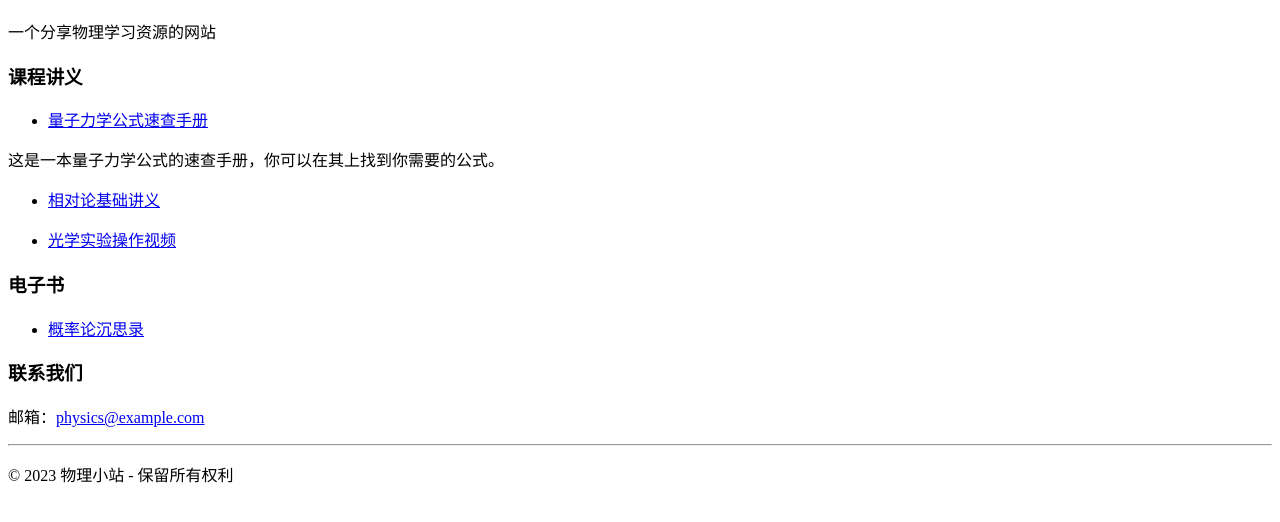
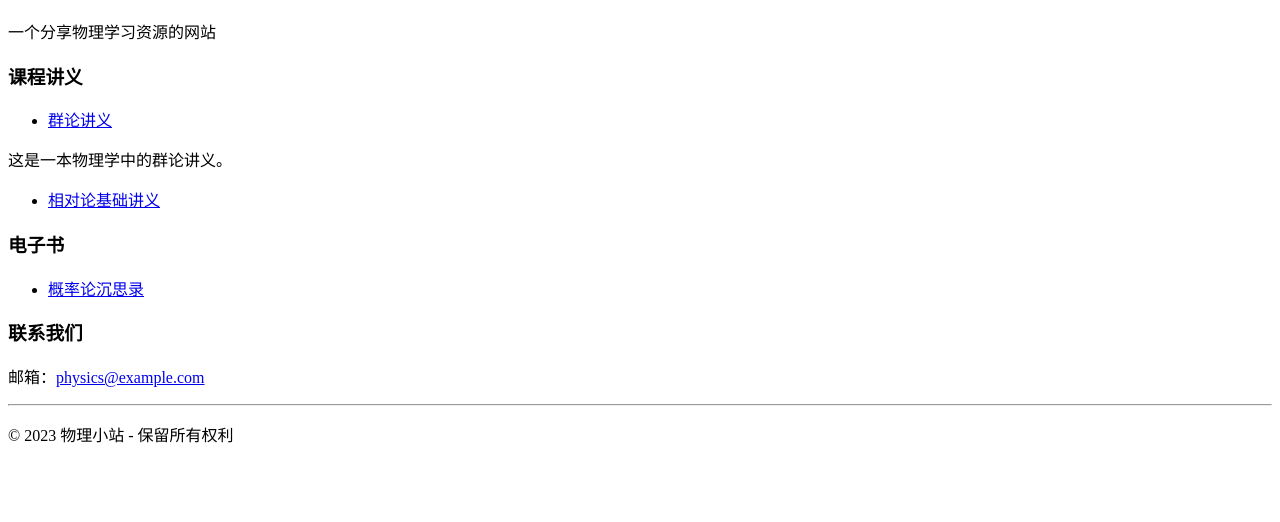
Before and after one commit to Lichtung64/infphysics, a plain HTML site: page index.html in a window 1280 px wide. Shown: the part 70-592 px from the top of the page. Drawn offline with Linux system fonts and the light colour scheme.

Commit message:
Update index.html

```diff
--- a/index.html
+++ b/index.html
@@ -17,14 +17,11 @@
         <section id="resources">
             <h3>课程讲义</h3>
             <ul>
-                <li><a href="/pdf/quantum.pdf">量子力学公式速查手册</a></li>
+                <li><a href="/pdf/quantum.pdf">群论讲义</a></li>
 	    </ul>
-              这是一本量子力学公式的速查手册，你可以在其上找到你需要的公式。
+              这是一本物理学中的群论讲义。
 	    <ul>
                 <li><a href="/pdf/relativity.pdf">相对论基础讲义</a></li>
-            </ul>
-            <ul>
-                <li><a href="/video/lab1.mp4">光学实验操作视频</a></li>
             </ul>
         </section>
 
```
